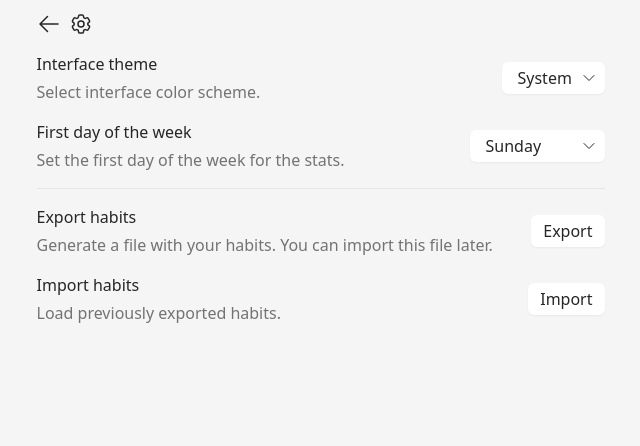
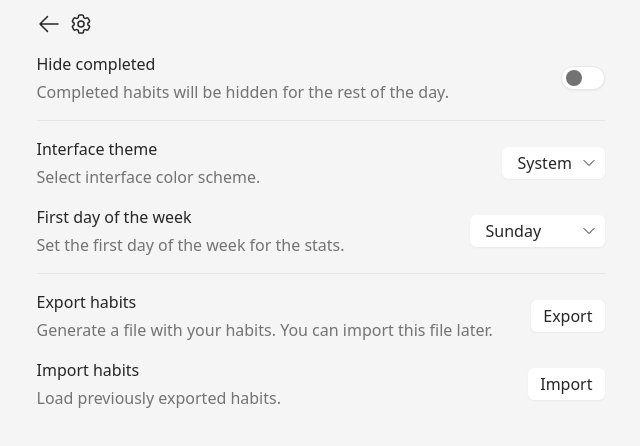
Before and after one commit to pajecawav/repeatable, a React (Vite) app: page /settings in a window 1280 px wide. Shown: the top 446 px of the page, without its empty margins (312-952 px from the left). Built offline with nearby package versions, Linux system fonts and the light colour scheme.

Commit message:
add a toggle to hide completed habits for the rest of the day

```diff
--- a/src/components/HabitsList/index.tsx
+++ b/src/components/HabitsList/index.tsx
@@ -1,4 +1,5 @@
 import { store } from "@/stores/habitsStore";
+import { settingsStore } from "@/stores/settingsStore";
 import {
 	closestCenter,
 	DndContext,
@@ -11,10 +12,22 @@ import {
 	SortableContext,
 	verticalListSortingStrategy,
 } from "@dnd-kit/sortable";
+import { computed } from "mobx";
 import { observer } from "mobx-react-lite";
+import { useMemo } from "react";
 import { HabitListEntry } from "./HabitsListEntry";
 
 export const HabitsList = observer(() => {
+	const habits = useMemo(
+		() =>
+			computed(() => {
+				return settingsStore.hideCompleted
+					? store.uncompletedHabits
+					: store.habits;
+			}),
+		[]
+	).get();
+
 	const sensors = useSensors(
 		useSensor(PointerSensor, {
 			activationConstraint: { delay: 100, tolerance: 10 },
@@ -35,7 +48,7 @@ export const HabitsList = observer(() => {
 		}
 	}
 
-	if (store.habits.length === 0) {
+	if (habits.length === 0) {
 		return (
 			<div className="h-32 grid place-items-center text-xl text-neutral-500 border-b border-neutral-300 dark:border-neutral-800">
 				No habits in the list.
@@ -50,11 +63,11 @@ export const HabitsList = observer(() => {
 			onDragEnd={handleDragEnd}
 		>
 			<SortableContext
-				items={store.habits.map(habit => habit.id)}
+				items={habits.map(habit => habit.id)}
 				strategy={verticalListSortingStrategy}
 			>
 				<div className="flex flex-col gap-2 text-sm sm:text-base">
-					{store.habits.map(habit => (
+					{habits.map(habit => (
 						<HabitListEntry habit={habit} key={habit.id} />
 					))}
 				</div>
--- /dev/null
+++ b/src/components/Toggle.tsx
@@ -0,0 +1,30 @@
+import { cn } from "@/utils";
+import { Switch } from "@headlessui/react";
+
+type ToggleProps = Parameters<typeof Switch>[0] & {
+	srText?: string;
+};
+
+export function Toggle({ className, checked, srText, ...props }: ToggleProps) {
+	return (
+		<Switch
+			className={cn(
+				"shadow-sm relative inline-flex h-6 w-11 items-center rounded-full border dark:border-transparent",
+				checked
+					? "bg-blue-200 dark:bg-blue-500"
+					: "bg-white dark:bg-neutral-800",
+				className
+			)}
+			checked={checked}
+			{...props}
+		>
+			<span className="sr-only">{srText}</span>
+			<span
+				className={cn(
+					checked ? "translate-x-6" : "translate-x-1",
+					"inline-block h-4 w-4 transform transition-transform rounded-full bg-neutral-500 dark:bg-current"
+				)}
+			/>
+		</Switch>
+	);
+}
--- a/src/pages/settings.tsx
+++ b/src/pages/settings.tsx
@@ -1,5 +1,6 @@
 import { Button } from "@/components/Button";
 import { Select } from "@/components/Select";
+import { Toggle } from "@/components/Toggle";
 import { DataBackup, exportData, importData } from "@/lib/backup";
 import { store } from "@/stores/habitsStore";
 import { settingsStore, WeekDay } from "@/stores/settingsStore";
@@ -43,6 +44,21 @@ export const SettingsPage = observer(() => {
 
 	return (
 		<div className="mt-1 flex flex-col gap-4">
+			<Section>
+				<InfoContainer>
+					<Title>Hide completed</Title>
+					<Description>
+						Completed habits will be hidden for the rest of the day.
+					</Description>
+				</InfoContainer>
+				<Toggle
+					checked={settingsStore.hideCompleted}
+					onChange={value => settingsStore.setHideCompleted(value)}
+				/>
+			</Section>
+
+			<hr className="border-neutral-200 dark:border-neutral-800" />
+
 			<Section>
 				<InfoContainer>
 					<Title>Interface theme</Title>
--- a/src/stores/habitsStore.ts
+++ b/src/stores/habitsStore.ts
@@ -1,3 +1,4 @@
+import { getDateKey } from "@/lib";
 import { autorun, makeAutoObservable } from "mobx";
 import { DateKey, Habit } from "../types";
 
@@ -23,6 +24,15 @@ class Store {
 
 	constructor() {
 		makeAutoObservable(this);
+	}
+
+	get uncompletedHabits() {
+		const nowKey = getDateKey(new Date());
+		const habits = this.habits.filter(habit => {
+			const value = habit.entries[nowKey]?.value ?? 0;
+			return value < habit.goal;
+		});
+		return habits;
 	}
 
 	addHabit(data: HabitCreate): Habit {
--- a/src/stores/settingsStore.ts
+++ b/src/stores/settingsStore.ts
@@ -6,6 +6,7 @@ export type WeekDay = 0 | 1 | 2 | 3 | 4 | 5 | 6;
 
 interface Settings {
 	startOfWeek: WeekDay;
+	hideCompleted: boolean;
 }
 
 function saveSettings(settings: Settings) {
@@ -20,19 +21,28 @@ const savedSettings = loadSettings();
 
 class SettingsStore implements Settings {
 	startOfWeek = savedSettings?.startOfWeek ?? 0;
+	hideCompleted = savedSettings?.hideCompleted ?? false;
 
 	constructor() {
 		makeAutoObservable(this);
 	}
 
-	updateSettings({ startOfWeek }: Partial<Settings>) {
+	updateSettings({ startOfWeek, hideCompleted }: Partial<Settings>) {
 		if (startOfWeek !== undefined) {
 			this.startOfWeek = startOfWeek;
+		}
+
+		if (hideCompleted !== undefined) {
+			this.hideCompleted = hideCompleted;
 		}
 	}
 
 	setStartOfWeek(value: WeekDay) {
 		this.startOfWeek = value;
+	}
+
+	setHideCompleted(value: boolean) {
+		this.hideCompleted = value;
 	}
 }
 
```
